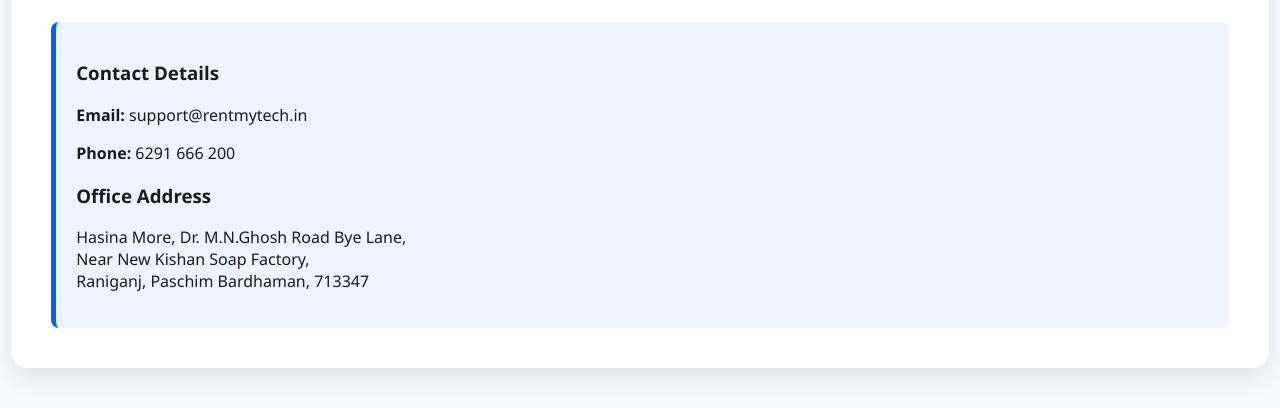
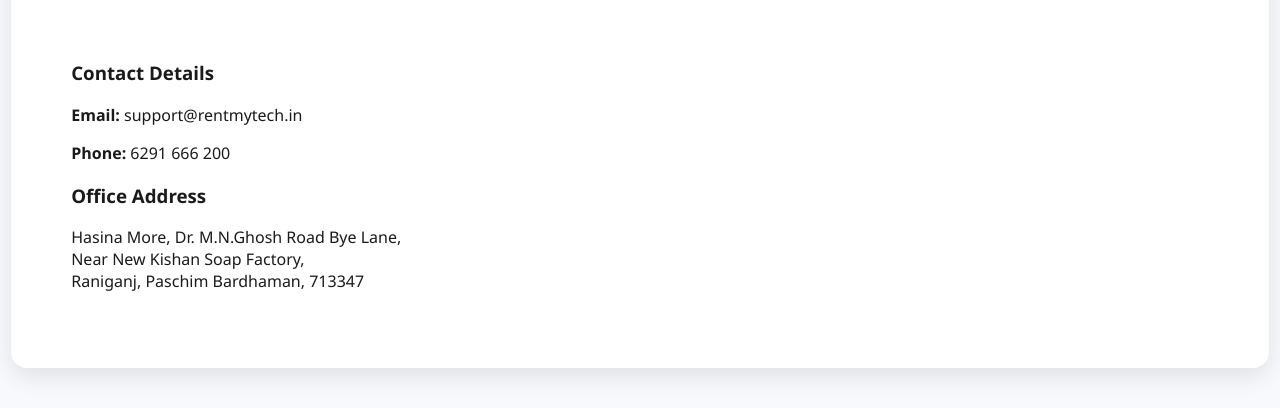
Before and after one commit to rentmytech/rentmytech.in, a plain HTML site: page index.html in a window 1280 px wide. Shown: the part 2654-3062 px from the top of the page. Drawn offline with Linux system fonts and the light colour scheme.

Commit message:
index.html

```diff
--- a/index.html
+++ b/index.html
@@ -322,7 +322,7 @@ toggleBtn.onclick = () => {
             <a href="tel:+916291666200"><i class="fa-solid fa-phone"></i>&nbsp; Call</a>
         </div>
 
-        <div style="margin-top:25px; padding:20px; background:#eef4ff; border-left:5px solid var(--primary); border-radius:8px;">
+        <div style="margin-top:25px; padding:20px; background:var(--card-bg)">
             <h3>Contact Details</h3>
             <p><strong>Email:</strong> support@rentmytech.in</p>
             <p><strong>Phone:</strong> 6291 666 200</p>
```
